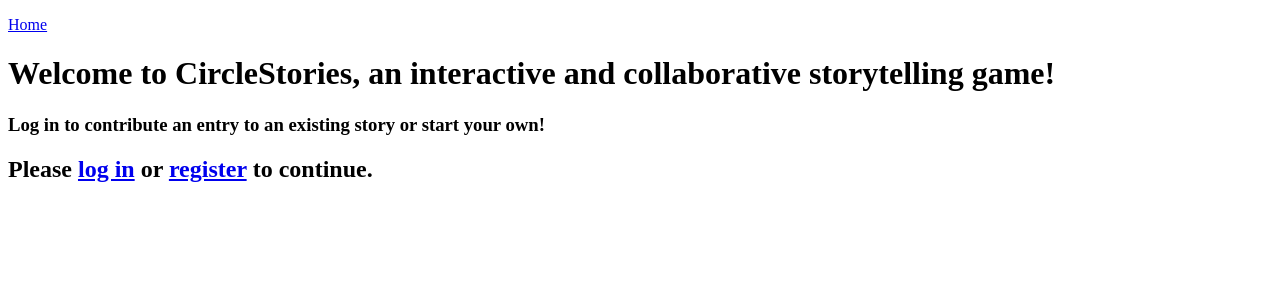
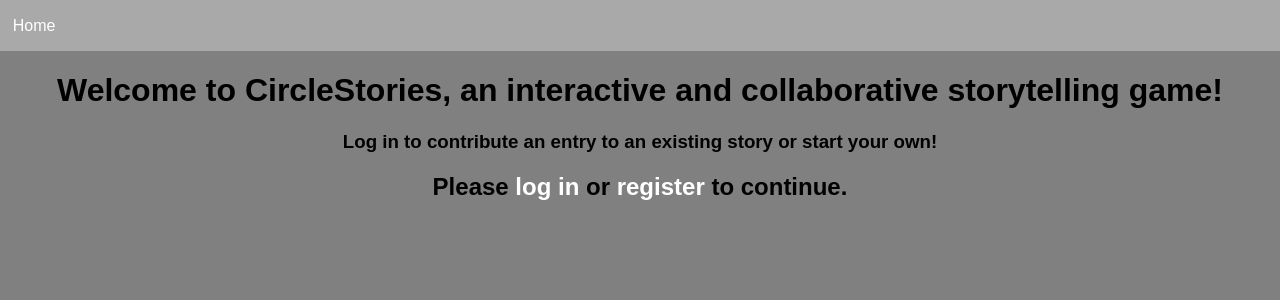
Before and after one commit to thomasyu21/circlestories, a Flask app: page / in a window 1280 px wide. Shown: the top 300 px of the page. Run offline with Flask 2, Linux system fonts and the light colour scheme.

Commit message:
added base css

```diff
--- /dev/null
+++ b/app/static/style.css
@@ -0,0 +1,33 @@
+/*
+Team dinoClock: Yaying Liang Li, Thomas Yu
+SoftDev
+K20 -- Throw Some Forking STUYLE On It
+2021-11-28
+*/
+
+body{
+  font-family:sans-serif;
+  background:gray;
+  color:black;
+  text-align:center;
+  margin:0%;
+}
+
+a{
+  text-decoration:none;
+  color:white;
+}
+
+.nav{
+  text-align:left;
+  word-spacing:10px;
+  background:darkgray;
+  margin:0%;
+  padding-left:1%;
+  padding-top:0.5px;
+  padding-bottom:0.5px;
+}
+
+textarea{
+  font-family:sans-serif;
+}
--- a/app/templates/base.html
+++ b/app/templates/base.html
@@ -4,6 +4,12 @@
     P00: CircleStories
 
     Base Template
+
+    Editors
+    Team dinoClock: Yaying Liang Li, Thomas Yu
+    SoftDev
+    K20 -- Throw Some Forking STUYLE On It
+    2021-11-28
 -->
 
 <!DOCTYPE html>
@@ -12,17 +18,20 @@
     <head>
         <title>{% block title %}TITLE NEEDED{% endblock %} - CircleStories</title>
         <link rel="icon" href="/static/favicon.ico" type="image/x-icon"/>
+        <link rel='stylesheet' type='text/css' href='static/style.css'>
     </head>
     <body>
         {% block body %}
             {% block nav %}
                 <!-- Nav -->
+                <div class='nav'>
                 <p>
                     <a href="{{ url_for('index') }}">Home</a>
                     {% if "username" in session %}
                     <a href="{{ url_for('logout') }}">Logout</a>
                     {% endif %}
                 </p>
+                </div>
             {% endblock %}
             {% block content %}
                 CONTENT NEEDED
```
Also changed, not shown: app/templates/append_story.html (+37 -0 lines), app/templates/view_story.html (+44 -0 lines), README.md.
